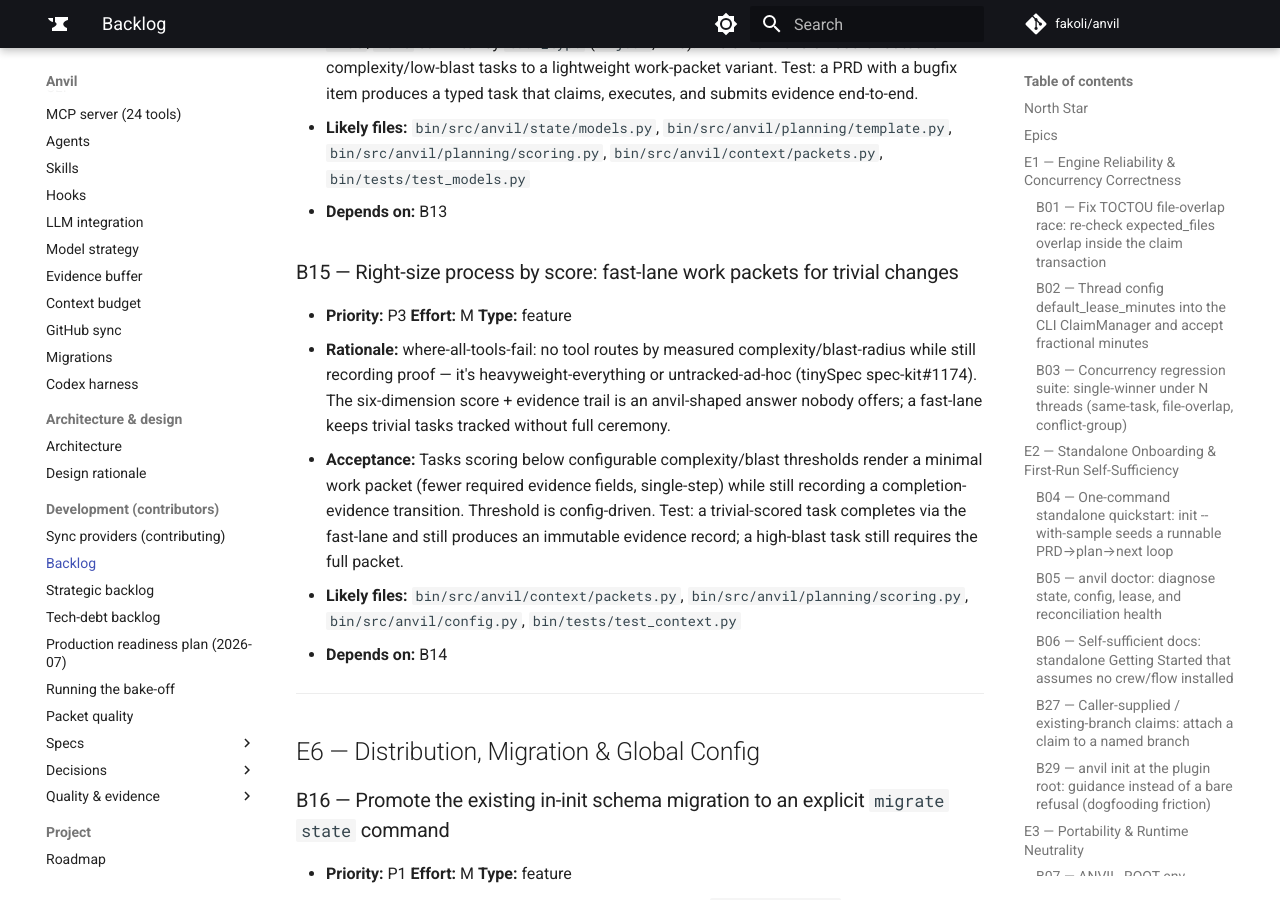
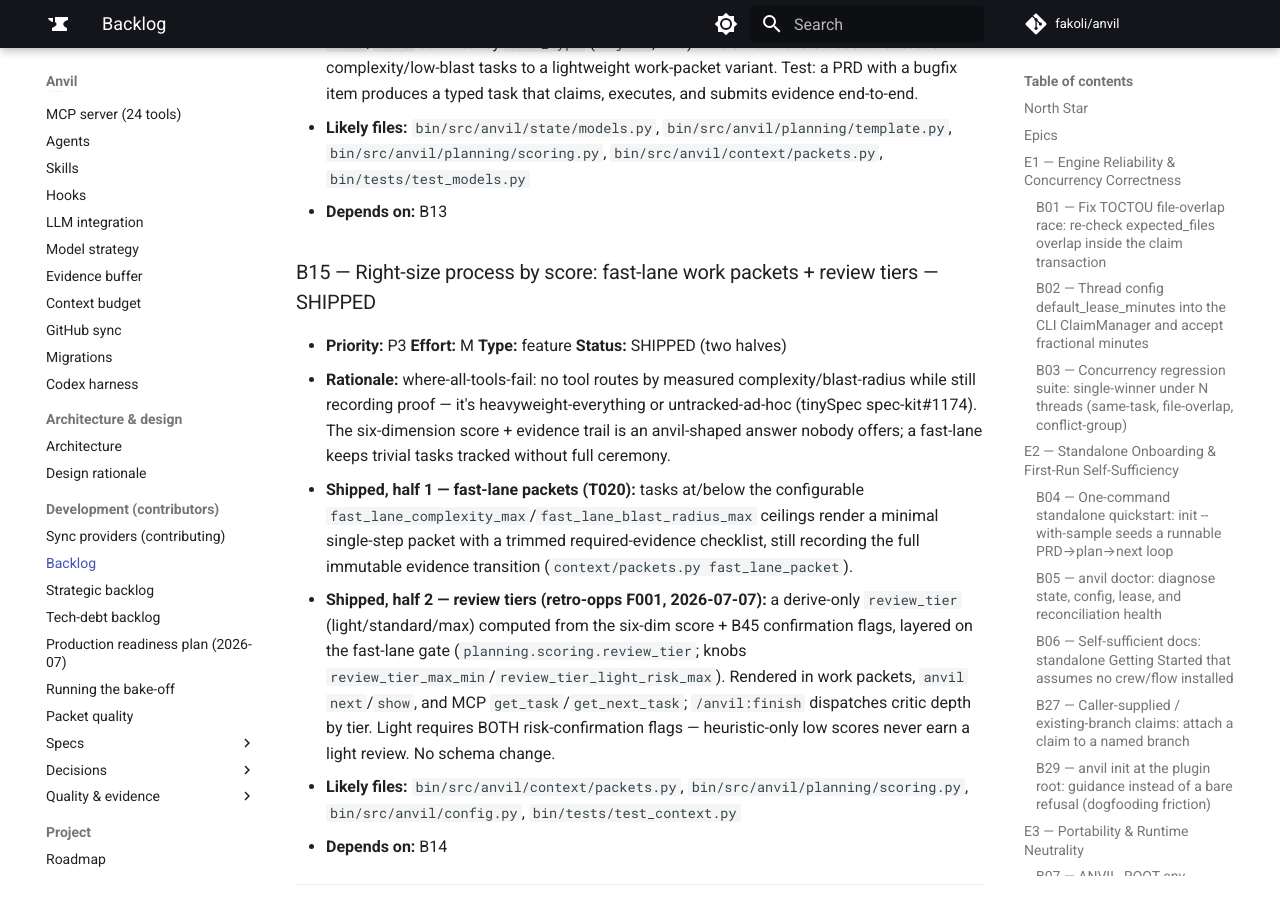
Before and after one commit to fakoli/anvil, an MkDocs documentation site: the page built from docs/backlog/anvil-backlog.md, in a window 1280 px wide and 900 px high, scrolled down 11220 px. Built offline with MkDocs 1.6.1 and Material for MkDocs 9.7.7, drawn with Linux system fonts in a browser that asks for light colours; comment, search, counter and statistics services are not loaded.

Commit message:
docs(skills): tier-aware finish/critic dispatch + B15 folded in (retro-opps:T004)
finish skill gains a "Tier-aware review depth" section dispatching review
effort by the packet's review tier (light = evidence gate only; standard =
evidence + diff; max = adversarial critic pass — never shallower). claim
skill surfaces the tier in the pre-claim inspection audit. cli-reference
documents the review_tier_max_min/review_tier_light_risk_max knobs with
defaults (packet section) and adds the tier to the next/show synopses. B15
updated IN PLACE: fast-lane half recorded as shipped (T020), tier half
folded in as retro-opps F001 — no new B-number.

Completes the retro-opps Review Tier Planner feature (F001, all 4 tasks).

Co-Authored-By: Claude Opus 4.8 (1M context) <noreply@anthropic.com>
Claude-Session: https://claude.ai/code/session_01JaQFpwDXt1s2jKayhr4Ehh

```diff
--- a/docs/backlog/anvil-backlog.md
+++ b/docs/backlog/anvil-backlog.md
@@ -180,11 +180,12 @@ Be the durable, runtime-neutral state-of-record for AI-and-human software work:
 - **Likely files:** `bin/src/anvil/state/models.py`, `bin/src/anvil/planning/template.py`, `bin/src/anvil/planning/scoring.py`, `bin/src/anvil/context/packets.py`, `bin/tests/test_models.py`
 - **Depends on:** B13
 
-### B15 — Right-size process by score: fast-lane work packets for trivial changes
+### B15 — Right-size process by score: fast-lane work packets + review tiers — SHIPPED
 
-- **Priority:** P3  **Effort:** M  **Type:** feature
+- **Priority:** P3  **Effort:** M  **Type:** feature  **Status:** SHIPPED (two halves)
 - **Rationale:** where-all-tools-fail: no tool routes by measured complexity/blast-radius while still recording proof — it's heavyweight-everything or untracked-ad-hoc (tinySpec spec-kit#1174). The six-dimension score + evidence trail is an anvil-shaped answer nobody offers; a fast-lane keeps trivial tasks tracked without full ceremony.
-- **Acceptance:** Tasks scoring below configurable complexity/blast thresholds render a minimal work packet (fewer required evidence fields, single-step) while still recording a completion-evidence transition. Threshold is config-driven. Test: a trivial-scored task completes via the fast-lane and still produces an immutable evidence record; a high-blast task still requires the full packet.
+- **Shipped, half 1 — fast-lane packets (T020):** tasks at/below the configurable `fast_lane_complexity_max`/`fast_lane_blast_radius_max` ceilings render a minimal single-step packet with a trimmed required-evidence checklist, still recording the full immutable evidence transition (`context/packets.py fast_lane_packet`).
+- **Shipped, half 2 — review tiers (retro-opps F001, 2026-07-07):** a derive-only `review_tier` (light/standard/max) computed from the six-dim score + B45 confirmation flags, layered on the fast-lane gate (`planning.scoring.review_tier`; knobs `review_tier_max_min`/`review_tier_light_risk_max`). Rendered in work packets, `anvil next`/`show`, and MCP `get_task`/`get_next_task`; `/anvil:finish` dispatches critic depth by tier. Light requires BOTH risk-confirmation flags — heuristic-only low scores never earn a light review. No schema change.
 - **Likely files:** `bin/src/anvil/context/packets.py`, `bin/src/anvil/planning/scoring.py`, `bin/src/anvil/config.py`, `bin/tests/test_context.py`
 - **Depends on:** B14
 
```
Also changed, not shown: docs/cli-reference.md (+24 -3 lines), skills/claim/SKILL.md (+2 -1 lines), skills/finish/SKILL.md (+19 -0 lines).
